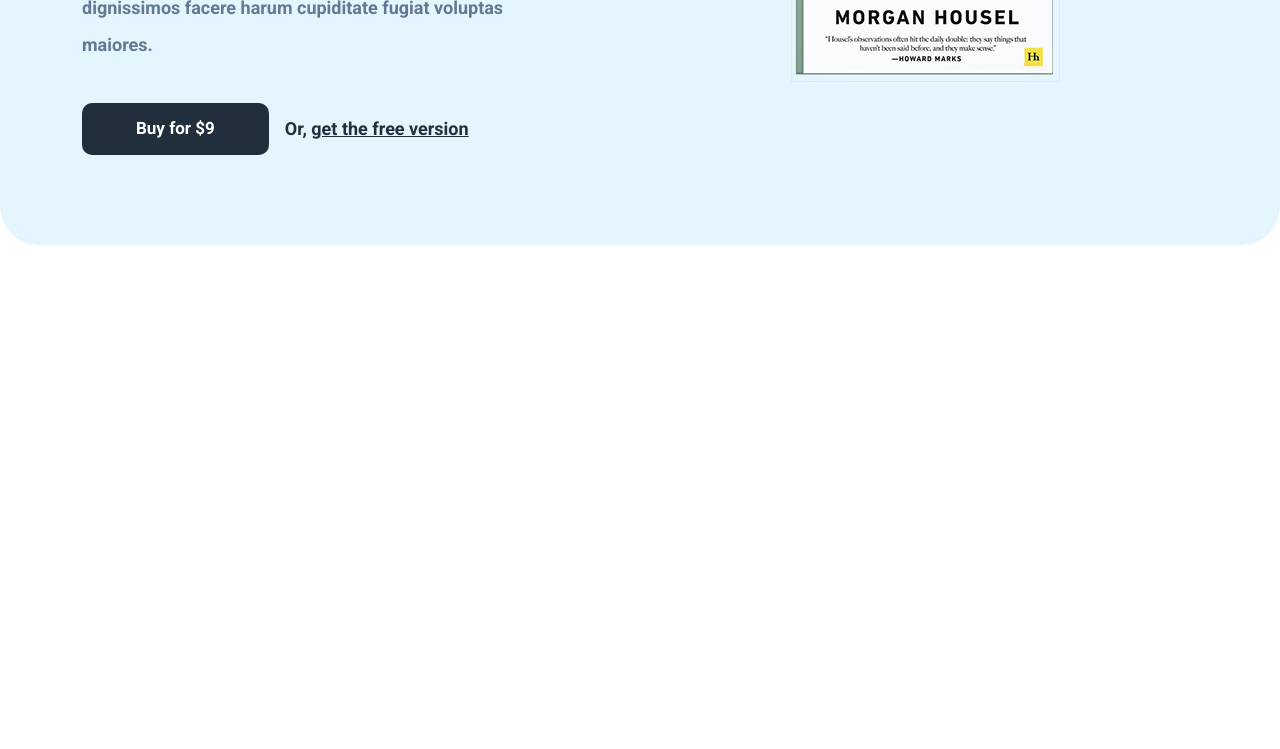
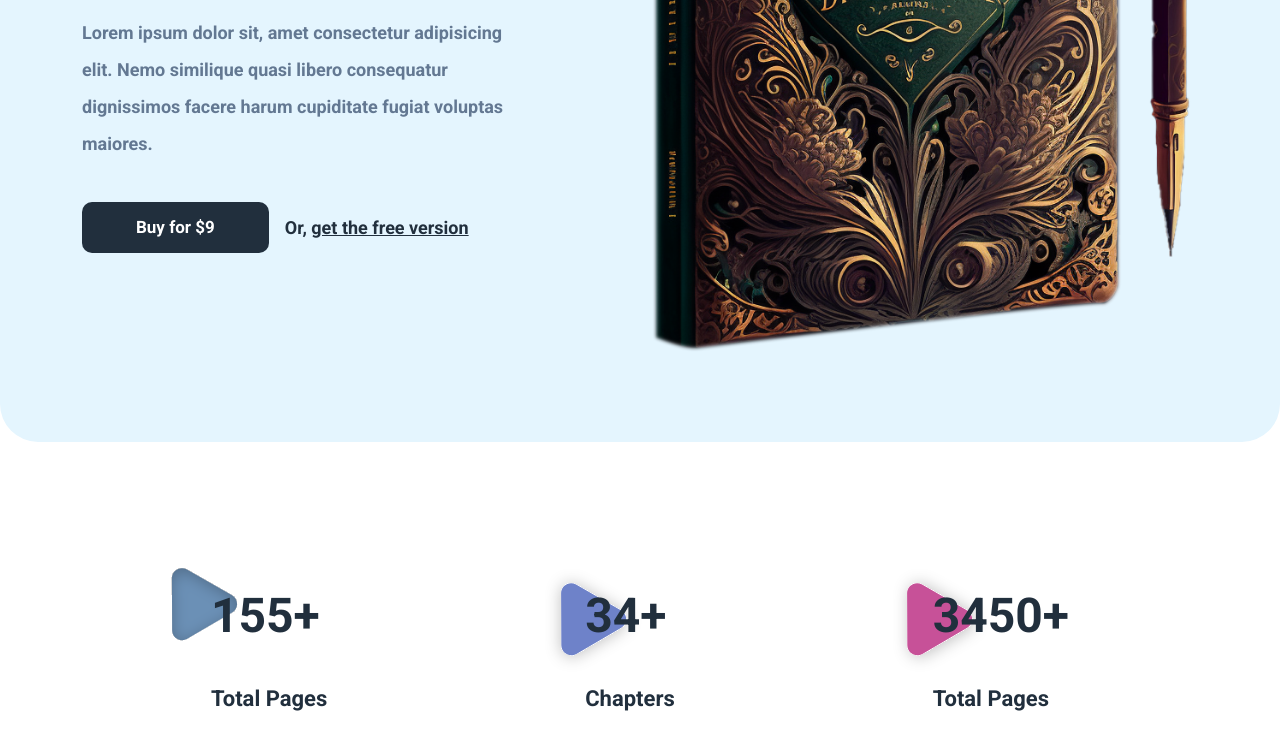
Before and after one commit to mdenjamulislam/E-book-landing-page-template, a plain HTML site: page index.html in a window 1280 px wide. Shown: the part 571-1320 px from the top of the page. Before the commit the page ends 816 px from the top, so only its background shows below. Drawn offline with Linux system fonts and the light colour scheme.

Commit message:
stats area add

```diff
--- a/css/style.css
+++ b/css/style.css
@@ -113,3 +113,43 @@ body {
 .hero-btns p a:hover {
     color: #000;
 }
+
+/* Stat area */
+.stats {
+    padding-top: 90px;
+    padding-bottom: 120px;
+}
+
+.stats-num {
+    color: var(--primary);
+    font-size: 48px;
+    font-weight: bold;
+    position: relative;
+}
+
+.stats-title {
+    color: var(--primary);
+    font-size: 22px;
+    font-weight: 600;
+    margin-top: 30px;
+}
+
+.stats-num::before {
+    position: absolute;
+    content: url(../images/blob1.svg);
+    z-index: -1;
+    left: -40px;
+    top: -12px;
+}
+
+.single-stats:nth-child(1) .stats-num::before {
+    content: url(../images/blob1.svg);
+}
+
+.single-stats:nth-child(2) .stats-num::before {
+    content: url(../images/blob2.svg);
+}
+
+.single-stats:nth-child(3) .stats-num::before {
+    content: url(../images/blob3.svg);
+}
--- a/index.html
+++ b/index.html
@@ -59,7 +59,7 @@
             <!-- Container -->
             <div class="container">
                 <div class="row align-items-center">
-                    <div class="col-lg-5">
+                    <div class="col-lg-5 order-2 order-lg-0">
                         <div class="hero-text pt-section pt-lg-0">
                             <h1 class="site-title">landing page to sell your e-book</h1>
                             <p class="site-desc">Lorem ipsum dolor sit, amet consectetur adipisicing elit. Nemo similique quasi libero consequatur dignissimos facere harum cupiditate fugiat voluptas maiores.</p>
@@ -69,8 +69,8 @@
                             </div>
                         </div>
                     </div>
-                    <div class="offset-xxl-2 col-xxl-5 offset-xl-1 col-xl-6 col-lg-7 text-center">
-                        <img src="images/hero.png" alt="Hero Image" class="img-fluid">
+                    <div class="offset-xxl-2 col-xxl-5 offset-xl-1 col-xl-6 col-lg-7 text-center order-1">
+                        <img src="images/hero-1.png" alt="Hero Image" class="img-fluid">
                     </div>
                 </div>
             </div>
@@ -81,6 +81,35 @@
 
 
     <!-- End of the Header area -->
+
+    <!-- Starting of the Stats Area -->
+
+    <div class="stats">
+        <div class="container">
+            <div class="d-flex justify-content-around">
+                <div class="single-stats">
+                    <div class="my-5">
+                        <p class="stats-num">155+</p>
+                        <p class="stats-title">Total Pages</p>
+                    </div>
+                </div>
+                <div class="single-stats">
+                    <div class="my-5">
+                        <p class="stats-num">34+</p>
+                        <p class="stats-title">Chapters</p>
+                    </div>
+                </div>
+                <div class="single-stats">
+                    <div class="my-5">
+                        <p class="stats-num">3450+</p>
+                        <p class="stats-title">Total Pages</p>
+                    </div>
+                </div>
+            </div>
+        </div>
+    </div>
+
+    <!-- End of the Stats Area -->
 
 
 
```
Also changed, not shown: images/blob1.svg (added), images/blob2.svg (added), images/blob3.svg (added), images/hero-1.png (added).
